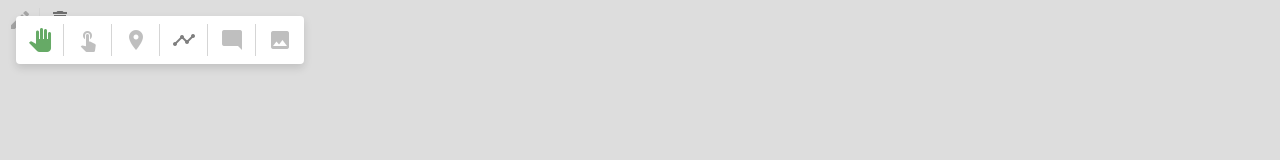
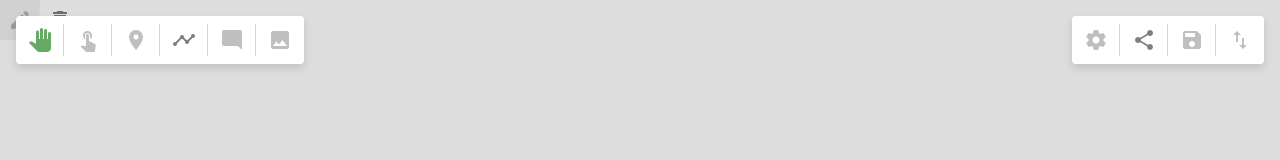
Before and after one commit to gruppe-adler/planning.gruppe-adler.de, a Vue app in the folder frontend/: page /session/1 in a window 1280 px wide. Shown: the top 160 px of the page. Built offline with nearby package versions, Linux system fonts and the light colour scheme; no server answers.

Commit message:
Added settingsbar and share feature

```diff
--- /dev/null
+++ b/frontend/src/components/Session/Settingsbar.vue
@@ -0,0 +1,40 @@
+<template>
+<div class="grad-settigs-bar grad-group">
+    <div class="grad-icon-button grad-icon-button--disabled">
+        <i class="material-icons">settings</i>
+        <span class="grad-icon-button__tooltip">Settings</span>
+    </div>
+    <Share :id="id" />
+    <div class="grad-icon-button grad-icon-button--disabled">
+        <i class="material-icons">save</i>
+        <span class="grad-icon-button__tooltip">Export</span>
+    </div>
+    <div class="grad-icon-button grad-icon-button--disabled">
+        <i class="material-icons">import_export</i>
+        <span class="grad-icon-button__tooltip">Import</span>
+    </div>
+</div>
+</template>
+
+<script lang='ts'>
+import { Component, Vue, Prop } from 'vue-property-decorator';
+import ShareVue from './Settingsbar/Share.vue';
+
+@Component({
+    components: {
+        Share: ShareVue
+    }
+})
+export default class SettingbarVue extends Vue {
+    @Prop({ default: -1 }) private id!: number;
+}
+</script>
+
+<style lang="scss" scoped>
+.grad-settigs-bar {
+    display: flex;
+    position: fixed;
+    top: 1rem;
+    right: 1rem;
+}
+</style>
--- /dev/null
+++ b/frontend/src/components/Session/Settingsbar/Share.vue
@@ -0,0 +1,69 @@
+<template>
+    <div :class="['grad-icon-button', extended ? 'grad-icon-button--active' : '']" @click="extended = !extended">
+        <i class="material-icons">share</i>
+        <span class="grad-icon-button__tooltip">Share</span>
+        <div v-if="extended" class="grad-share__dialog grad-group" @click.stop>
+            <div @click="copy">
+                <input type="text" v-model="link" readonly ref="input" />
+                <i class="material-icons">content_copy</i>
+            </div>
+        </div>
+    </div>
+</template>
+
+<script lang='ts'>
+import { Component, Vue, Prop } from 'vue-property-decorator';
+
+@Component
+export default class ShareVue extends Vue {
+    @Prop({ default: -1 }) private id!: number;
+
+    private extended: boolean = false;
+
+    private get link() {
+        return `${location.origin}/join/${this.id}`;
+    }
+
+    private copy() {
+        (this.$refs.input as HTMLInputElement).select();
+        document.execCommand('copy');
+    }
+}
+</script>
+
+<style lang="scss" scoped>
+.grad-share__dialog {
+    position: absolute;
+    padding: 0.75rem;
+    top: calc(100% + 4px);
+    right: 0px;
+    cursor: default;
+
+    > div {
+        position: relative;
+        display: flex;
+        align-items: center;
+
+        >input {
+            font-size: 12px;
+            min-width: 300px;
+            padding-right: 3.7em;
+
+            &:active, &:focus {
+                background-color: #D6D4D3 !important;
+            }
+        }
+
+        > i {
+            cursor: pointer;
+            font-size: 1.5em;
+            right: 0px;
+            padding: calc((1.877em - 1em) / 2);
+            position: absolute;
+            color: rgba(black, 0.5);
+            user-select: none;
+        }
+    }
+
+}
+</style>
--- a/frontend/src/views/Session.vue
+++ b/frontend/src/views/Session.vue
@@ -17,6 +17,7 @@
             @delete-feature="deleteFeature($event);"
         />
         <Toolbar v-model="activeTool" />
+        <Settingsbar :id="id" />
         <ConnectionIndicator :controller="controller" />
     </template>
 </div>
@@ -32,6 +33,7 @@ import { User, Feature, Marker, Comment, Message, CreateFeatureMessage, DeleteFe
 import { WebSocketController } from '@/services/websocket';
 import MapVue from '@/components/Session/Map.vue';
 import ToolbarVue from '@/components/Session/Toolbar.vue';
+import SettingsbarVue from '@/components/Session/Settingsbar.vue';
 import ConnectionIndicatorVue from '@/components/Session/ConnectionIndicator.vue';
 
 import Tool from '@/tools/Tool';
@@ -42,7 +44,8 @@ import { addLine, deleteFeature } from '@/services/feature';
     components: {
         Map: MapVue,
         Toolbar: ToolbarVue,
-        ConnectionIndicator: ConnectionIndicatorVue
+        ConnectionIndicator: ConnectionIndicatorVue,
+        Settingsbar: SettingsbarVue
     }
 })
 export default class SessionVue extends Vue {
@@ -187,7 +190,6 @@ export default class SessionVue extends Vue {
 }
 
 .grad-icon-button {
-    padding: 0.75rem;
     display: flex;
     align-items: center;
     justify-content: center;
@@ -206,8 +208,18 @@ export default class SessionVue extends Vue {
         background-color: #D5D5D5;
     }
 
-    &--no-seperator::before {
-        background-color: transparent !important;
+    > i {
+        color: inherit;
+        user-select: none;
+        padding: 0.75rem;
+
+        &:hover {
+            background-color: rgba(black, 0.05);
+
+            ~ .grad-icon-button__tooltip {
+                display: initial;
+            }
+        }
     }
 
     &__tooltip {
@@ -227,12 +239,8 @@ export default class SessionVue extends Vue {
         user-select: none;
     }
 
-    &:hover {
-        background-color: rgba(black, 0.05);
-
-        > .grad-icon-button__tooltip {
-            display: initial;
-        }
+    &--no-seperator::before {
+        background-color: transparent !important;
     }
 
     &--tooltip-top > #{&}__tooltip {
@@ -246,7 +254,7 @@ export default class SessionVue extends Vue {
         transform: translateX(calc(-100% - 4px));
     }
 
-    &--dense {
+    &--dense > i {
         padding: .5rem;
     }
 
@@ -259,12 +267,7 @@ export default class SessionVue extends Vue {
         }
     }
 
-    > i {
-        color: inherit;
-        user-select: none;
-    }
-
-    &.grad-icon-button--active {
+    &--active {
         color: #66AA66;
     }
 }
```
